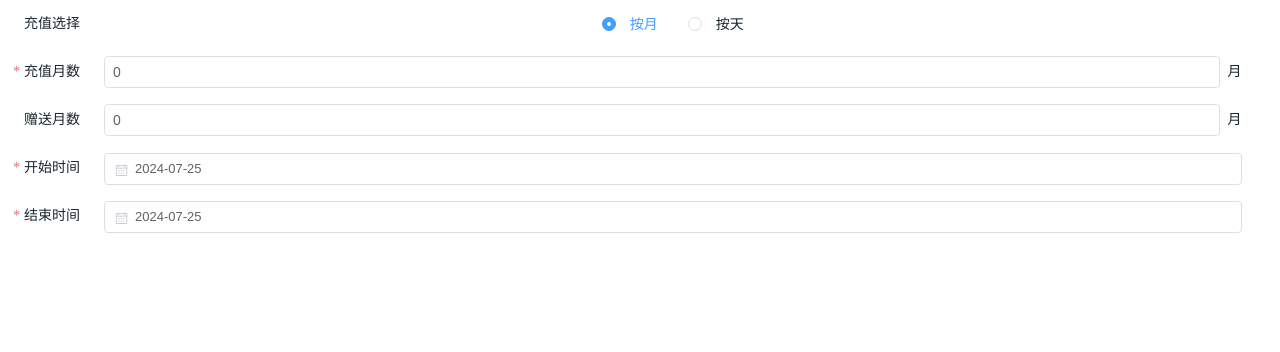
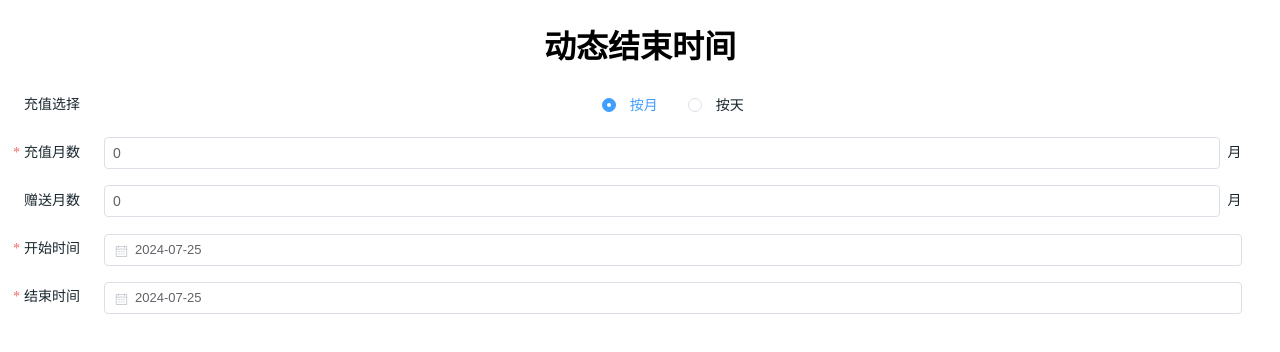
Before and after one commit to Sun123day/vue2-AllDemos-16.14.0, a Vue app: page /#/dynamicTime in a window 1280 px wide. Shown: the top 352 px of the page. Built offline with nearby package versions, Linux system fonts and the light colour scheme.

Commit message:
refactor:添加动态时间的提示语

```diff
--- a/src/views/dynamicTime/index.vue
+++ b/src/views/dynamicTime/index.vue
@@ -143,6 +143,9 @@ export default {
 }
 </script>
 <template>
+    <div>
+        <h1>动态结束时间</h1>
+
     <el-form
         label-position="right"
         label-width="72px"
@@ -228,6 +231,7 @@ export default {
             </el-col>
         </el-row>
     </el-form>
+    </div>
 </template>
 
 <style lang="scss" scoped>
```
